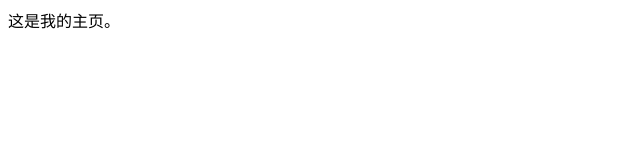
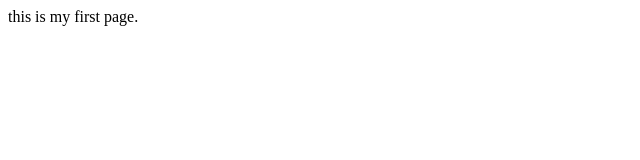
Before and after one commit to quiwe/daixiaofan, a plain HTML site: page index.html in a window 1280 px wide. Shown: the full height of the page, 0-640 px from the left. Drawn offline with Linux system fonts and the light colour scheme.

Commit message:
Update index.html

```diff
--- a/index.html
+++ b/index.html
@@ -5,6 +5,6 @@
 <title>Insert title here</title>
 </head>
 <body>
-这是我的主页。
+this is my first page.
 </body>
 </html>
```
